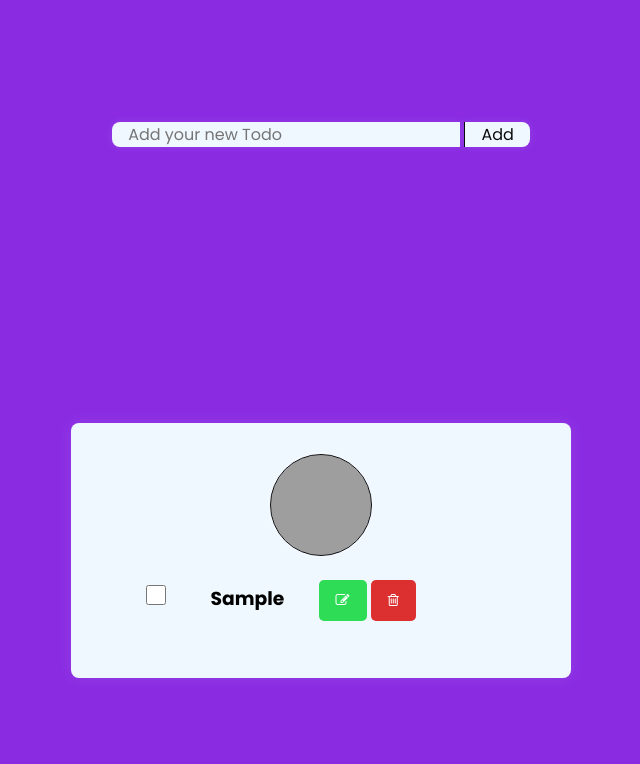
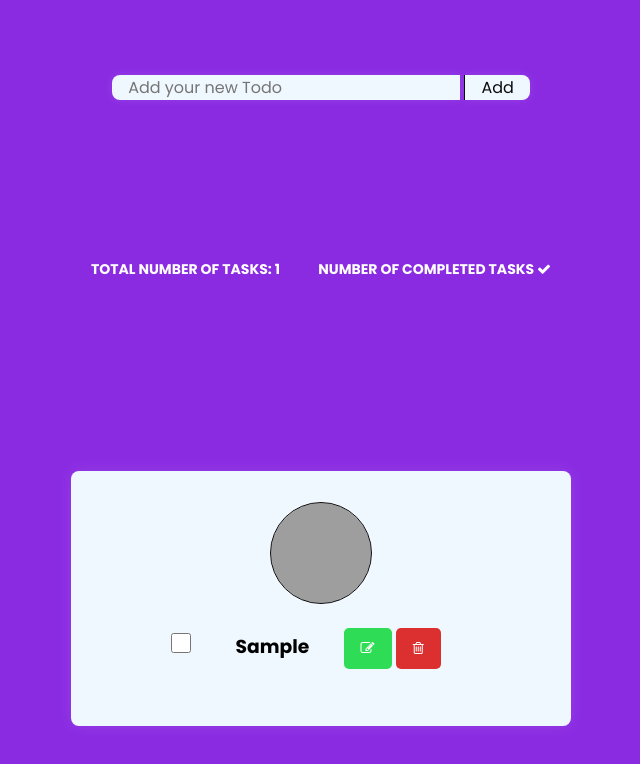
Before and after one commit to Hashininirasha/TODO-TS, a website: page index.html in a window 1280 px wide. Both pictures are taken after typing "Sample" into the empty fields and a click on the button "Add". Shown: the whole page, without its empty margins (319-959 px from the left). Drawn offline with Linux system fonts and the light colour scheme; grey boxes are pictures that could not be loaded.

Commit message:
added total no of task and UI dev

```diff
--- a/dest/script.js
+++ b/dest/script.js
@@ -116,6 +116,12 @@ class TodoList {
         document.querySelector('ul').innerText = '';
         for (let todo of this.todoItems) {
             new TodoItem(todo.id, todo.input, this.todoItems);
+            const numberOfElements = this.todoItems.length;
+            // console.log("Number of Items" + numberOfElements);
+            const myParagraph = document.getElementById('myParagraph');
+            if (myParagraph !== null) {
+                myParagraph.innerHTML = `Total Number of Tasks: ${numberOfElements}`;
+            }
         }
     }
 }
--- a/index.html
+++ b/index.html
@@ -17,19 +17,27 @@
       <div class="add-form">
   <input type='text' placeholder='Add your new Todo'>
   <button type='submit' class="addTodo">Add</button>
+
   </div>
   </div>
   </form>
 
+      <div>
+      <button class='Data'><p id="myParagraph">Total Number of Tasks <i class="fa fa-thumb-tack" aria-hidden="true"></i></p>
+
+      </button>
+      <button class='Data'><p id="myParagraph">Number of Completed Tasks <i class="fa fa-check" aria-hidden="true"></i>
+      </p>
+
+      </button>
+    </div>
+
   <div class="card">
     <div class="avatar">
         <img src="https://th.bing.com/th/id/OIP.ejmNu1wXN1F8o-3WgQpbLwHaHa?pid=ImgDet&rs=1" alt="">
-
     </div>
-
       <br>
     <div class="lists">
-
     <template>
       <div>
         <input type="checkbox" class="checkbox" onchange="checkboxManager.displayCheckedCount()">
@@ -51,6 +59,5 @@
 
     </div>
 
-
 </body>
 </html>
--- a/style.css
+++ b/style.css
@@ -13,8 +13,8 @@ body {
 }
 
 .search-form {
-    width: clamp(280px, 90vw, 400px);
-    height: 50px;
+    width: clamp(180px, 100vw, 500px);
+    height: 100px;
     display: flex;
 }
 .add-form input,
@@ -74,7 +74,7 @@ input[type="checkbox"] {
   height: 20px;
   background-color: #fff;
   border: 1px solid #ccc;
-  border-radius: 4px;
+  border-radius: 50%;
   margin-right: 10px;
   cursor: pointer;
 }
@@ -89,7 +89,7 @@ label {
 }
 .op {
     display: inline;
-    padding-right: 80px;
+    padding-right: 30px;
 
   }
 
@@ -127,3 +127,25 @@ label {
 .edit:hover {
     background-color: #0b0b0b;
   }
+
+.data{
+    display: grid;
+    padding-left: 5px;
+}
+
+.Data{
+    background-color: blueviolet;
+    color: #fff;
+    border: none;
+    padding: 10px 17px;
+    border-radius: 5px;
+    font-size: 14px;
+    font-weight: bold;
+    text-transform: uppercase;
+    cursor: pointer;
+    transition: all 0.3s ease;
+  }
+
+.Data:hover {
+    background-color: #0b0b0b;
+  }
```
Also changed, not shown: src/script.ts (+10 -1 lines). Lines whose indentation alone changed are shown as unchanged.
